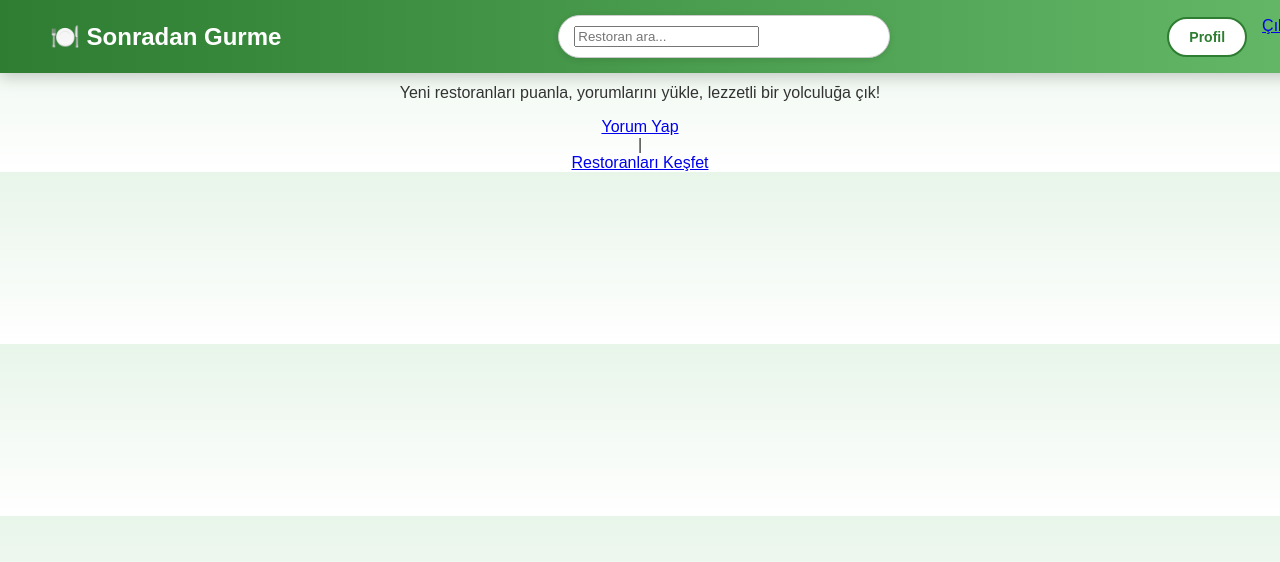
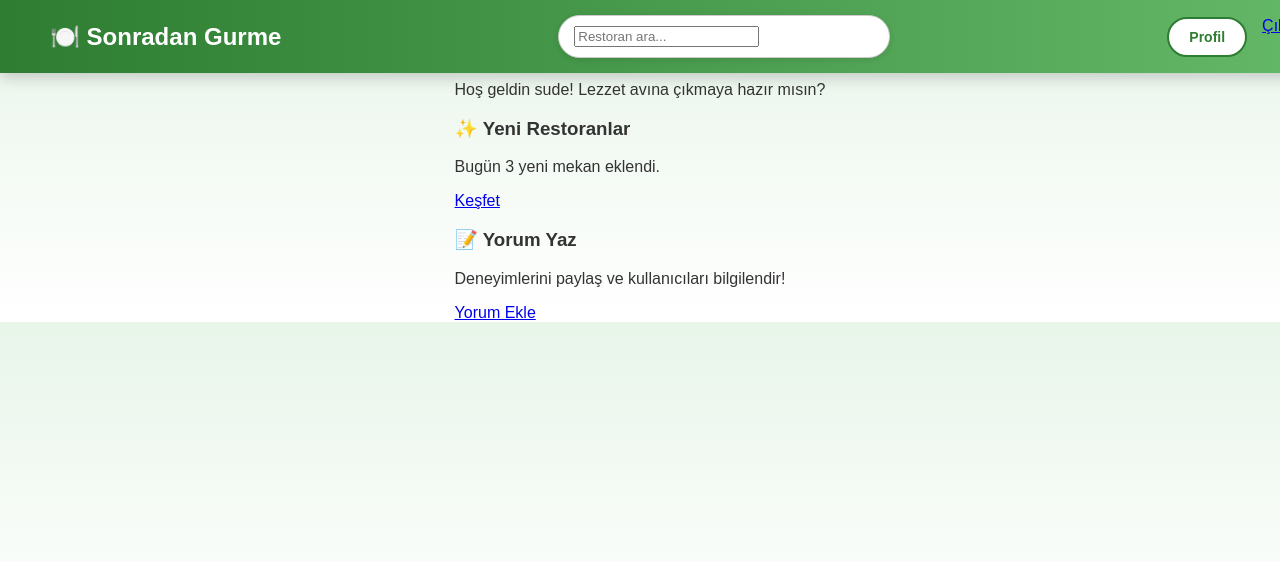
Before and after one commit to sude-tunc/Sonradan-Gurme, a Django app: page /sgapp/gurme/ in a window 1280 px wide. Shown: the top 562 px of the page. Run offline with Django 5.2, Linux system fonts and the light colour scheme; a user stored in the database is signed in.

Commit message:
mod, gurme ve normal kullanıcı dashboard css ve html güncellemeleri

```diff
--- a/templates/gurme_dashboard.html
+++ b/templates/gurme_dashboard.html
@@ -1,7 +1,22 @@
 {% extends "base.html" %}
 
 {% block content %}
-<h2>🍽️ Gurme Paneli</h2>
-<p>Yeni restoranları puanla, yorumlarını yükle, lezzetli bir yolculuğa çık!</p>
-<a href="#">Yorum Yap</a> | <a href="#">Restoranları Keşfet</a>
+<div class="dashboard-container">
+    <h1>🍽️ Gurme Paneli</h1>
+    <p>Hoş geldin {{ user.username }}! Lezzet avına çıkmaya hazır mısın?</p>
+
+    <div class="card-container">
+        <div class="card gurme-card">
+            <h3>✨ Yeni Restoranlar</h3>
+            <p>Bugün 3 yeni mekan eklendi.</p>
+            <a href="#" class="btn gurme-btn">Keşfet</a>
+        </div>
+
+        <div class="card gurme-card">
+            <h3>📝 Yorum Yaz</h3>
+            <p>Deneyimlerini paylaş ve kullanıcıları bilgilendir!</p>
+            <a href="#" class="btn gurme-btn">Yorum Ekle</a>
+        </div>
+    </div>
+</div>
 {% endblock %}
```
Also changed, not shown: templates/home.html (+18 -2 lines), db.sqlite3, 1 other file.
